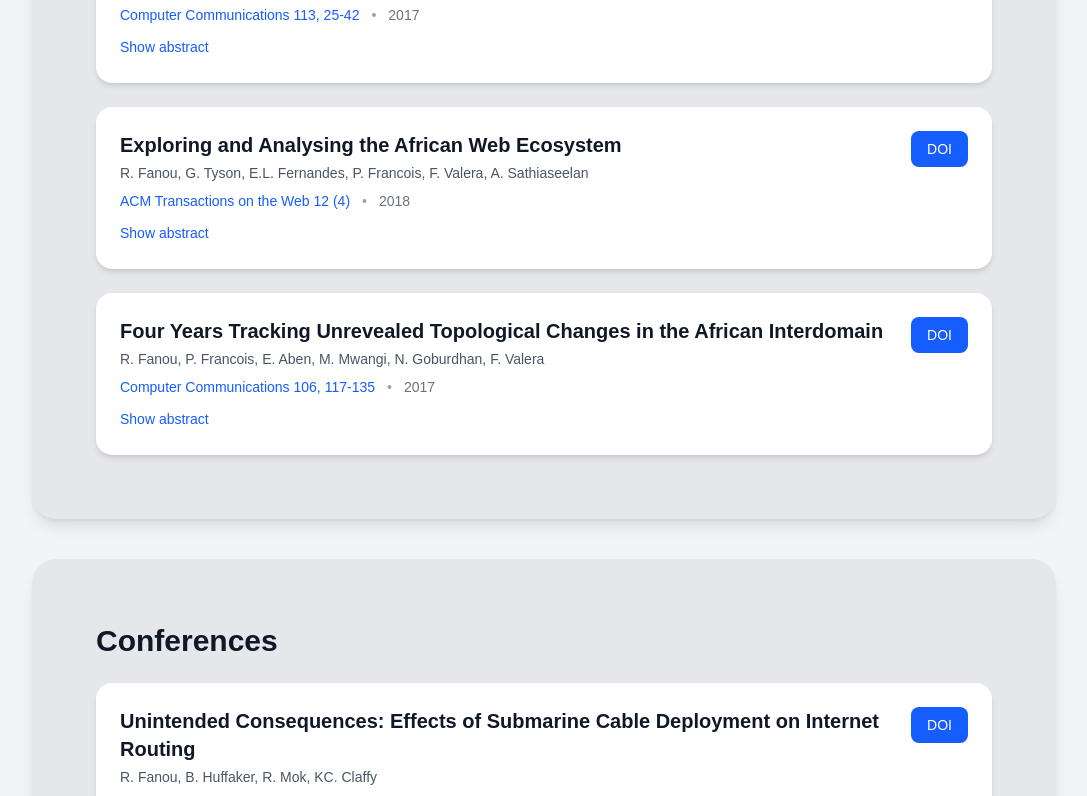
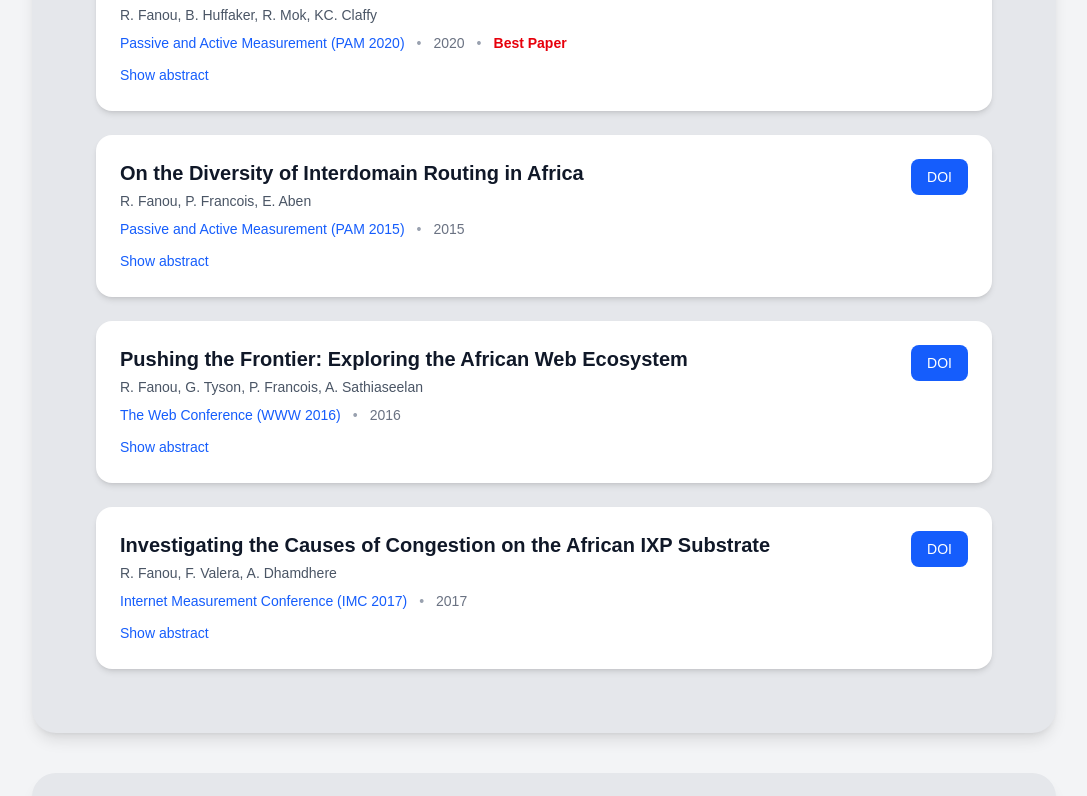
Before and after one commit to rodricfanou/rodricfanou.github.io, a Next.js app: page /publications in a window 1280 px wide. Shown: the part 564-1360 px from the top of the page, without its empty margins (96-1183 px from the left). Built offline with nearby package versions, Linux system fonts and the light colour scheme.

Commit message:
Reorder publications (Conferences first) and add Best Paper badge

```diff
--- a/src/app/publications/page.tsx
+++ b/src/app/publications/page.tsx
@@ -99,7 +99,9 @@ const publications: Publication[] = [
   },
 ];
 
-const PublicationCard = ({ pub, expandedId, setExpandedId, index }: { pub: Publication; expandedId: number | null; setExpandedId: (id: number | null) => void; index: number }) => (
+const PublicationCard = ({ pub, expandedId, setExpandedId, index }: { pub: Publication; expandedId: number | null; setExpandedId: (id: number | null) => void; index: number }) => {
+  const isBestPaper = pub.id === 1;
+  return (
   <FadeIn key={pub.id} delay={index * 100}>
     <article className="bg-white rounded-xl shadow-md hover:shadow-xl transition-shadow duration-300 p-5 md:rounded-2xl md:p-6">
       <div className="flex flex-col gap-3 md:flex-row md:items-start md:justify-between md:gap-4">
@@ -110,6 +112,12 @@ const PublicationCard = ({ pub, expandedId, setExpandedId, index }: { pub: Publi
             <span className="text-blue-600 font-medium">{pub.journal}</span>
             <span className="text-gray-400">&bull;</span>
             <span className="text-gray-500">{pub.year}</span>
+            {isBestPaper && (
+              <>
+                <span className="text-gray-400">&bull;</span>
+                <span className="text-red-600 font-bold">Best Paper</span>
+              </>
+            )}
           </div>
         </div>
         <a
@@ -136,7 +144,8 @@ const PublicationCard = ({ pub, expandedId, setExpandedId, index }: { pub: Publi
       )}
     </article>
   </FadeIn>
-);
+  );
+};
 
 export default function Publications() {
   const [expandedId, setExpandedId] = useState<number | null>(null);
@@ -171,6 +180,16 @@ export default function Publications() {
         </div>
       </section>
 
+      {/* Conferences */}
+      <section className="relative w-full max-w-5xl mt-8 rounded-2xl shadow-lg px-6 py-12 md:mt-10 md:rounded-3xl md:px-16 md:py-16 bg-gray-200 transition-shadow duration-300 hover:shadow-xl">
+        <h2 className="text-xl font-bold mb-6 text-gray-900 md:text-2xl md:text-3xl">Conferences</h2>
+        <div className="space-y-4 md:space-y-6">
+          {conferences.map((pub, i) => (
+            <PublicationCard key={pub.id} pub={pub} expandedId={expandedId} setExpandedId={setExpandedId} index={i} />
+          ))}
+        </div>
+      </section>
+
       {/* Journals */}
       <section className="relative w-full max-w-5xl mt-8 rounded-2xl shadow-lg px-6 py-12 md:mt-10 md:rounded-3xl md:px-16 md:py-16 bg-gray-200 transition-shadow duration-300 hover:shadow-xl">
         <h2 className="text-xl font-bold mb-6 text-gray-900 md:text-2xl md:text-3xl">Journals</h2>
@@ -181,16 +200,6 @@ export default function Publications() {
         </div>
       </section>
 
-      {/* Conferences */}
-      <section className="relative w-full max-w-5xl mt-8 rounded-2xl shadow-lg px-6 py-12 md:mt-10 md:rounded-3xl md:px-16 md:py-16 bg-gray-200 transition-shadow duration-300 hover:shadow-xl">
-        <h2 className="text-xl font-bold mb-6 text-gray-900 md:text-2xl md:text-3xl">Conferences</h2>
-        <div className="space-y-4 md:space-y-6">
-          {conferences.map((pub, i) => (
-            <PublicationCard key={pub.id} pub={pub} expandedId={expandedId} setExpandedId={setExpandedId} index={i} />
-          ))}
-        </div>
-      </section>
-
     </main>
   );
 }
```
